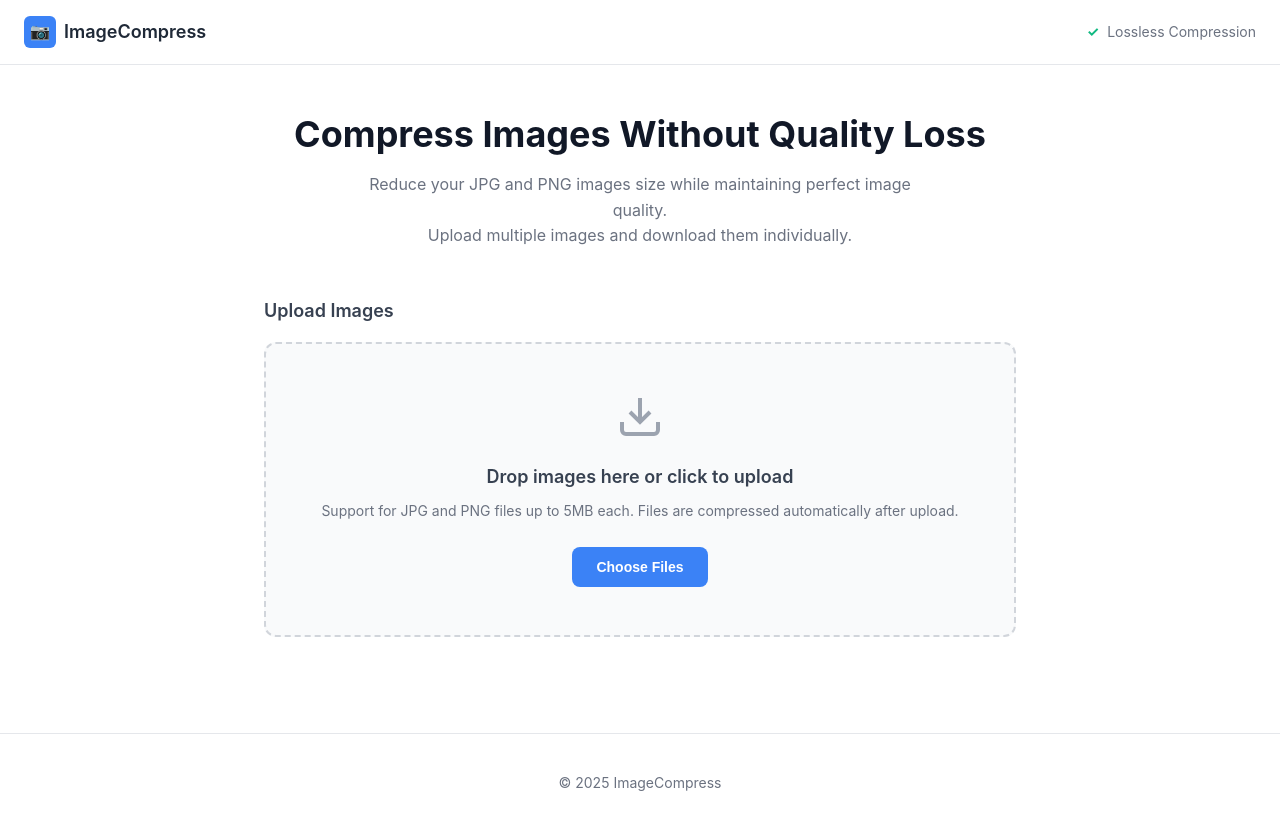
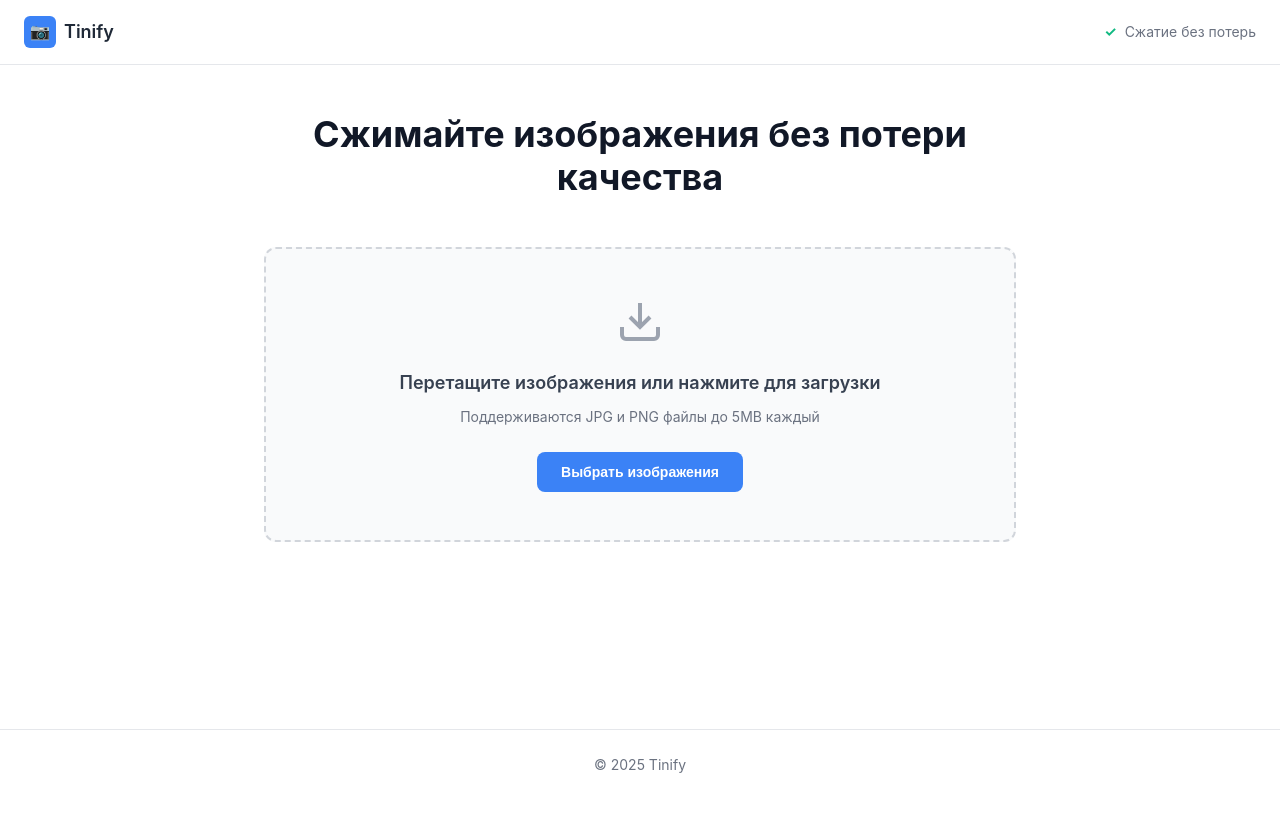
Before and after one commit to lelderbe/tinify, a React (Vite) app: page / in a window 1280 px wide. After the commit the page ends 800 px from the top, so only its background shows below. Built offline with nearby package versions, Linux system fonts and the light colour scheme.

Commit message:
refactor: rename, change texts language

```diff
--- a/src/App.tsx
+++ b/src/App.tsx
@@ -63,12 +63,12 @@ export default function App() {
             <header className="app-header">
                 <div className="logo">
                     <div className="logo-icon">📷</div>
-                    <span className="logo-text">ImageCompress</span>
+                    <span className="logo-text">Tinify</span>
                 </div>
                 <div className="settings">
                     <div className="setting-item">
                         <span className="checkmark">✓</span>
-                        <span>Lossless Compression</span>
+                        <span>Сжатие без потерь</span>
                     </div>
                 </div>
             </header>
@@ -76,16 +76,16 @@ export default function App() {
             {/* Main Content */}
             <main className="main-content">
                 <div className="hero">
-                    <h1 className="hero-title">Compress Images Without Quality Loss</h1>
-                    <p className="hero-description">
-                        Reduce your JPG and PNG images size while maintaining perfect image quality.
+                    <h1 className="hero-title">Сжимайте изображения без потери качества</h1>
+                    {/* <p className="hero-description">
+                        Сжимайте ваши JPG и PNG изображения, сохраняя идеальное качество изображения.
                         <br />
-                        Upload multiple images and download them individually.
-                    </p>
+                        Загрузите несколько изображений и скачайте их по отдельности.
+                    </p> */}
                 </div>
 
                 <div className="upload-section">
-                    <h3 className="upload-title">Upload Images</h3>
+                    {/* <h3 className="upload-title">Загрузите изображения</h3> */}
                     <div className={`upload-area ${isOver ? "dragover" : ""}`} onClick={onSelectClick}>
                         <div className="upload-icon">
                             <svg
@@ -102,14 +102,11 @@ export default function App() {
                             </svg>
                         </div>
                         <div className="upload-text">
-                            <h4>Drop images here or click to upload</h4>
-                            <p>
-                                Support for JPG and PNG files up to 5MB each. Files are compressed automatically after
-                                upload.
-                            </p>
+                            <h4>Перетащите изображения или нажмите для загрузки</h4>
+                            <p>Поддерживаются JPG и PNG файлы до 5MB каждый</p>
                         </div>
                         <button className="choose-files-btn" onClick={onSelectClick}>
-                            Choose Files
+                            Выбрать изображения
                         </button>
                         <input
                             ref={inputRef}
@@ -125,15 +122,15 @@ export default function App() {
                 {items.length > 0 && (
                     <div className="images-section">
                         <div className="images-header">
-                            <h3>Uploaded Files ({items.length})</h3>
+                            <h3>Загруженные изображения ({items.length})</h3>
                             <div className="images-actions">
                                 {compressedItemsCount > 0 && (
                                     <button className="btn-primary" onClick={downloadAll}>
-                                        Download All ({compressedItemsCount})
+                                        Скачать все ({compressedItemsCount})
                                     </button>
                                 )}
                                 <button className="btn-secondary" onClick={clearAll}>
-                                    Clear All
+                                    Очистить
                                 </button>
                             </div>
                         </div>
@@ -160,19 +157,19 @@ export default function App() {
                                             {isProcessing && (
                                                 <div className="file-status processing">
                                                     <span className="status-icon loading">⟳</span>
-                                                    <span>Compressing...</span>
+                                                    <span>Сжимается...</span>
                                                 </div>
                                             )}
                                             {isCompressed && !isProcessing && (
                                                 <div className="file-status">
                                                     <span className="status-icon">✓</span>
-                                                    <span>Compressed successfully</span>
+                                                    <span>Сжато успешно</span>
                                                 </div>
                                             )}
                                             {hasError && !isProcessing && (
                                                 <div className="file-status error-status">
                                                     <span className="status-icon">✕</span>
-                                                    <span>Compression failed</span>
+                                                    <span>Сжатие не удалось</span>
                                                 </div>
                                             )}
                                             <div className="file-size">
@@ -191,11 +188,11 @@ export default function App() {
                                             <div className="action-buttons">
                                                 {isCompressed && !isProcessing ? (
                                                     <button className="download-btn" onClick={() => onDownload(item)}>
-                                                        Download
+                                                        Скачать
                                                     </button>
                                                 ) : (
                                                     <button className="download-btn" disabled>
-                                                        {isProcessing ? "Processing..." : "Not compressed"}
+                                                        {isProcessing ? "Сжимается..." : "Не сжато"}
                                                     </button>
                                                 )}
                                             </div>
@@ -216,7 +213,7 @@ export default function App() {
 
             {/* Footer */}
             <footer className="app-footer">
-                <p>© 2025 ImageCompress</p>
+                <p>© 2025 Tinify</p>
             </footer>
         </div>
     );
--- a/src/styles.css
+++ b/src/styles.css
@@ -246,7 +246,7 @@ body {
 
 .file-card {
     display: flex;
-    align-items: center;
+    align-items: stretch;
     padding: 16px;
     background: #f0f9ff;
     border: 1px solid #e0f2fe;
@@ -337,6 +337,7 @@ body {
     display: flex;
     flex-direction: column;
     align-items: flex-end;
+    justify-content: flex-end;
     gap: 8px;
     position: relative;
 }
@@ -497,6 +498,10 @@ body {
     color: #6b7280;
 }
 
+.app-footer p {
+    margin: 0;
+}
+
 /* Responsive */
 @media (max-width: 768px) {
     .app-header {
```
